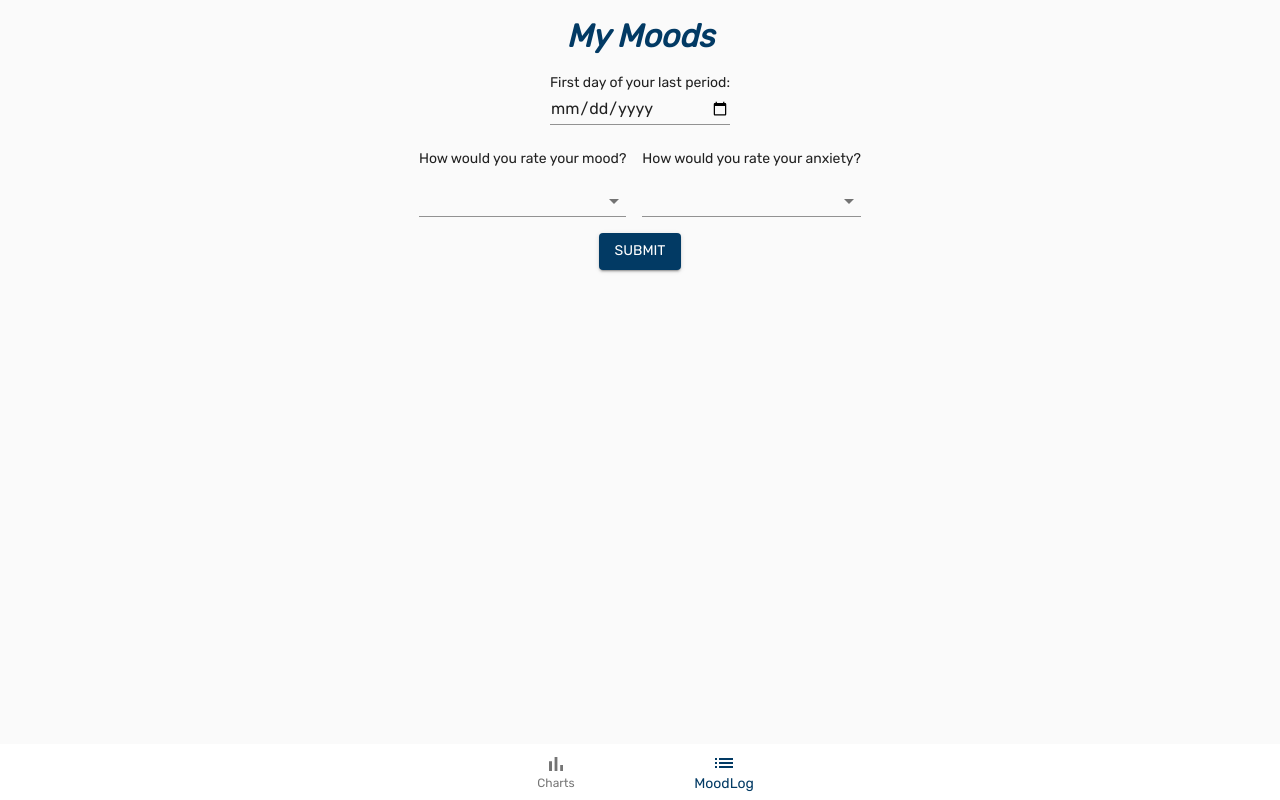
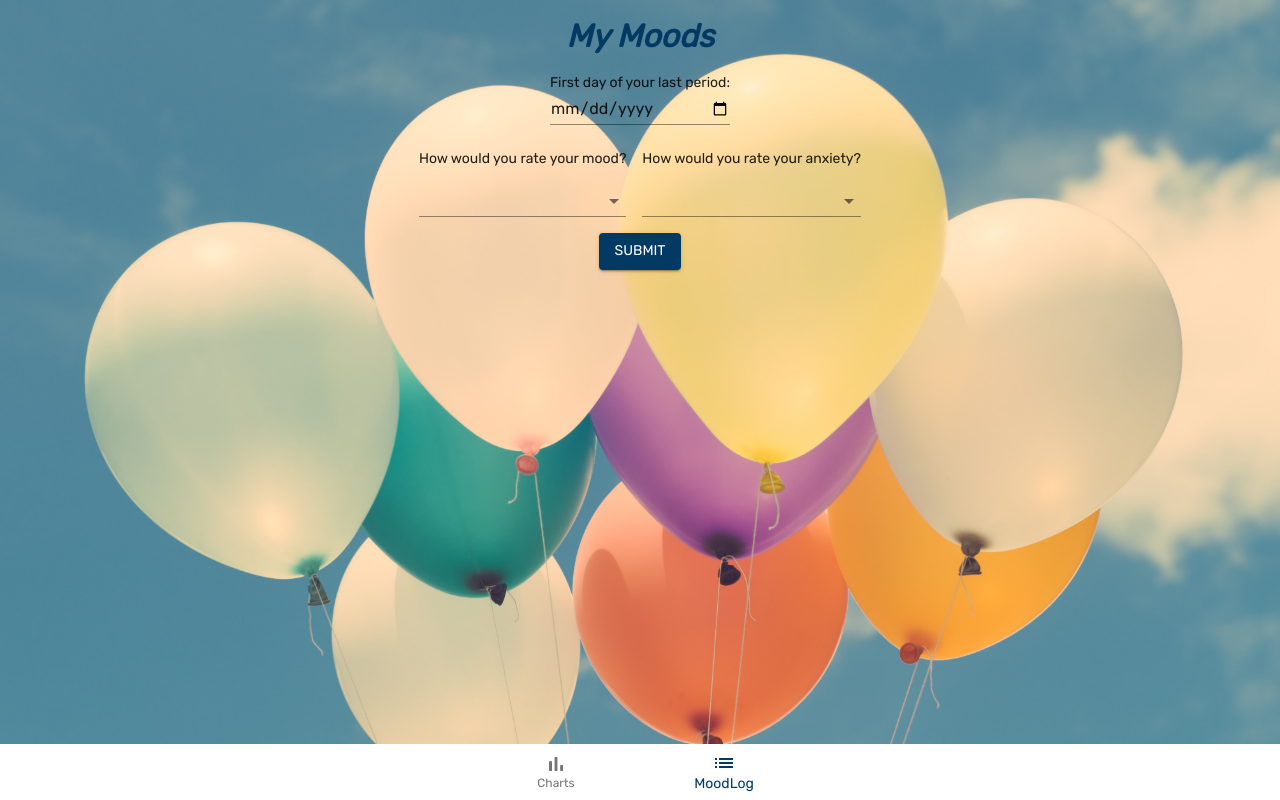
Before and after one commit to amelia678/my-moods, a React (Create React App) app: page / in a window 1280 px wide. Built offline with nearby package versions, Linux system fonts and the light colour scheme.

Commit message:
Add background image to default layout.

```diff
--- a/src/MoodForm/MoodForm.tsx
+++ b/src/MoodForm/MoodForm.tsx
@@ -26,14 +26,6 @@ const MoodForm = () => {
 
     return endDate.diff(startDate, 'days') + 1
   }
-
-  const useStyles = makeStyles(() =>
-    createStyles({
-      formInput: {
-        padding: 8,
-      },
-    })
-  )
 
   const classes = useStyles()
 
@@ -112,4 +104,12 @@ const MoodForm = () => {
   )
 }
 
+const useStyles = makeStyles(() =>
+  createStyles({
+    formInput: {
+      padding: 8,
+    },
+  })
+)
+
 export default MoodForm
--- a/src/layouts/DefaultLayout.tsx
+++ b/src/layouts/DefaultLayout.tsx
@@ -7,6 +7,7 @@ import {
 import { BarChart, List } from '@material-ui/icons'
 import React, { ReactNode, useState } from 'react'
 import { useHistory, useLocation } from 'react-router-dom'
+import balloons from '../assets/images/balloons.jpg'
 
 interface Props {
   children: ReactNode
@@ -24,7 +25,10 @@ const DefaultLayout = ({ children }: Props) => {
   }
 
   return (
-    <div className='App'>
+    <div
+      className={`App ${classes.backgroundImage}`}
+      style={{ backgroundImage: `url(${balloons})` }}
+    >
       <Typography variant='h1' color='primary'>
         My Moods
       </Typography>
@@ -50,6 +54,12 @@ const useStyles = makeStyles({
     bottom: 0,
     right: 0,
   },
+  backgroundImage: {
+    backgroundRepeat: 'no-repeat',
+    backgroundPosition: 'center',
+    backgroundSize: 'cover',
+    height: '100vh',
+  },
 })
 
 export default DefaultLayout
```
Also changed, not shown: src/assets/images/balloons.jpg (added).
